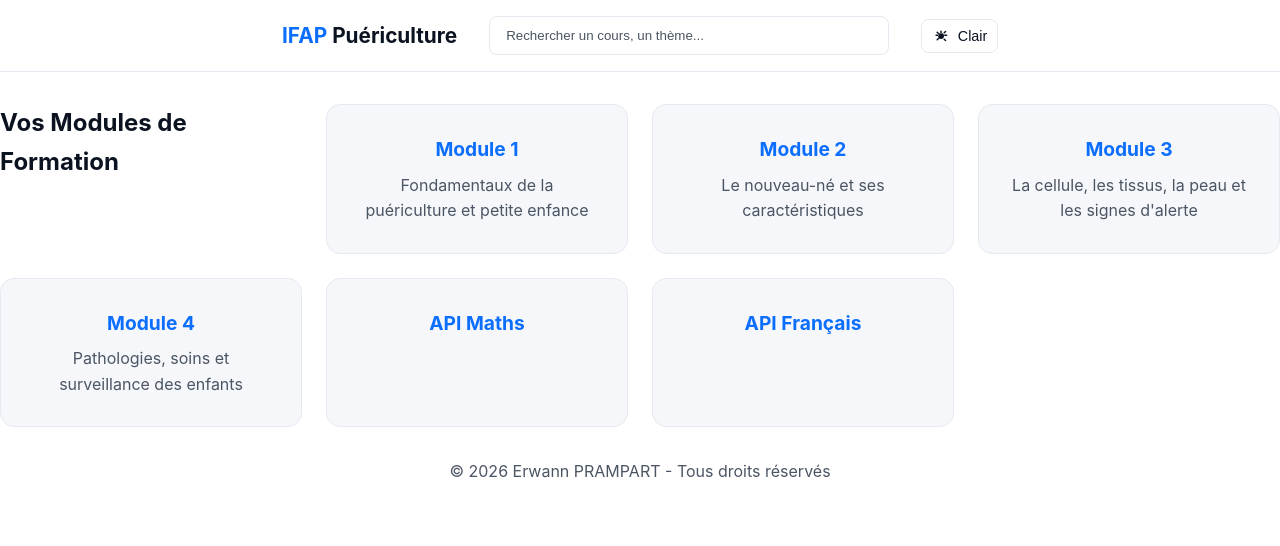
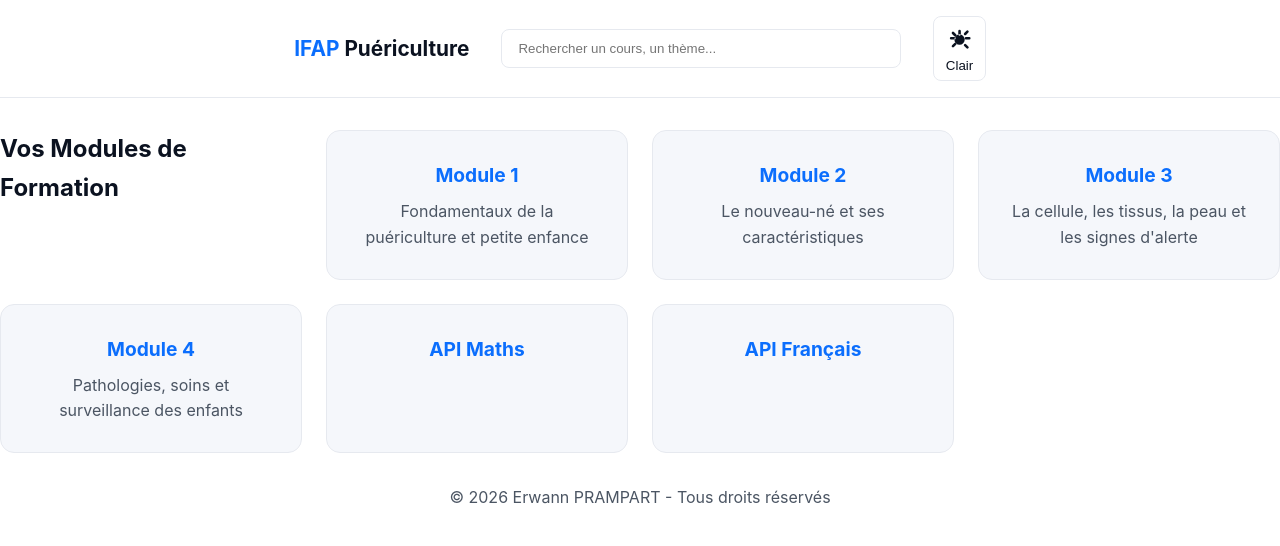
Before and after one commit to Prampart/Projet-Site-web-IFAP, a plain HTML site: page index.html in a window 1280 px wide. Drawn offline with Linux system fonts and the light colour scheme.

Commit message:
Update index.html

```diff
--- a/index.html
+++ b/index.html
@@ -111,52 +111,19 @@
             color: var(--text-primary);
         }
 
-        .search-input:focus {
-            outline: none;
-            border-color: var(--accent);
-            box-shadow: 0 0 0 3px rgba(74, 158, 255, 0.08);
-        }
-
-        .search-input::placeholder {
-            color: var(--text-secondary);
-        }
-
-        .search-input::placeholder {
-            color: var(--text-secondary);
-        }
-
-        /* Theme toggle */
+        /* BOUTON THÈME */
         .controls {
             display: flex;
             align-items: center;
-            gap: 0.75rem;
         }
 
         .theme-toggle {
-            display: inline-flex;
-            align-items: center;
-            gap: 0.5rem;
+            border: 1px solid var(--border-color);
             background: transparent;
-            border: 1px solid var(--border-color);
-            color: var(--text-primary);
             padding: 0.45rem 0.6rem;
             border-radius: 8px;
             cursor: pointer;
-            transition: var(--transition);
-            font-size: 0.9rem;
-        }
-
-        .theme-toggle:hover,
-        .theme-toggle:focus {
-            border-color: var(--accent);
-            box-shadow: 0 4px 14px rgba(74, 158, 255, 0.08);
-            outline: none;
-        }
-
-        .theme-toggle svg {
-            width: 18px;
-            height: 18px;
-            display: block;
+            color: var(--text-primary);
         }
 
         /* CONTENU PRINCIPAL */
@@ -166,7 +133,7 @@
             padding: 2rem;
         }
 
-       /* HERO CENTRÉ */
+        /* HERO CENTRÉ */
         .hero {
             text-align: center;
             margin-bottom: 2rem;
@@ -224,6 +191,7 @@
             color: var(--text-secondary);
             margin-top: 0.5rem;
         }
+
         footer {
             text-align: center;
             padding: 2rem;
```
